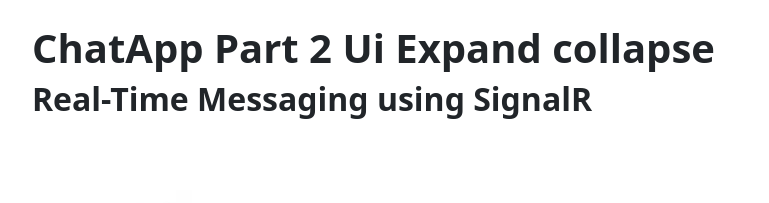
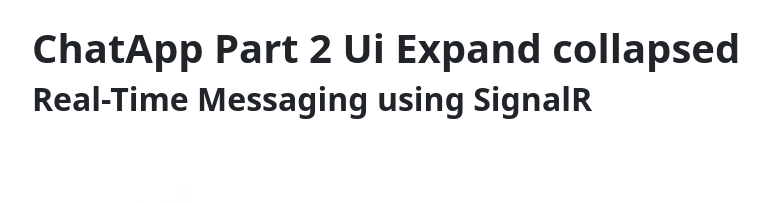
Before and after one commit to JWalshe86/ChatApp, a Jekyll site: the page built from docs/ChatAppPartTwo.md, in a window 1280 px wide. Shown: the top 203 px of the page, without its empty margins (50-819 px from the left). Built offline with Jekyll 4.4.1, drawn with Linux system fonts in a browser that asks for light colours.

Commit message:
Update ChatAppPartTwo.md

```diff
--- a/docs/ChatAppPartTwo.md
+++ b/docs/ChatAppPartTwo.md
@@ -3,7 +3,7 @@
 title: ChatApp Part Two
 ---
 
-# **ChatApp Part 2 Ui Expand collapse**
+# **ChatApp Part 2 Ui Expand collapsed**
 ## **Real-Time Messaging using SignalR**
 
 ![ChatApp](images/ChatApp.png)
```
